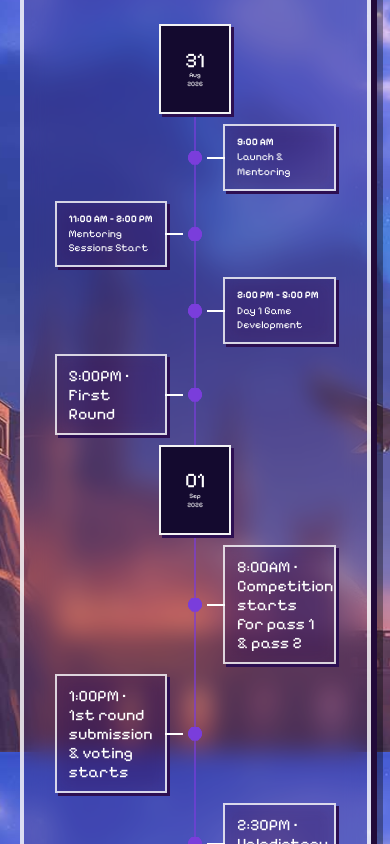
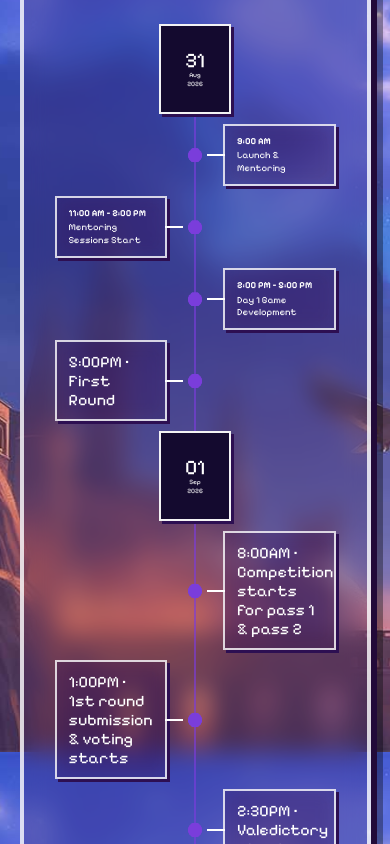
Before and after one commit to RashmiR777/RESOLVE26, a React (Vite) app: page / in a window 390 px wide. Shown: the part 1780-2624 px from the top of the page. Built offline with nearby package versions, Linux system fonts and the light colour scheme.

Commit message:
timeline text5

```diff
--- a/src/App.css
+++ b/src/App.css
@@ -430,17 +430,17 @@ white-space:nowrap;
 }
 
 .timeline-content strong{
-  font-size:.63rem;
-  line-height:1.2;
+  font-size: clamp(0.58rem, 2.2vw, 0.76rem);
+  line-height: 1.2;
 }
 
 .timeline-content span{
-  font-size:.66rem;
-  line-height:1.35;
-  white-space:normal;
-  overflow-wrap:break-word;
-  word-break:normal;
-  hyphens:auto;
+  font-size: clamp(0.6rem, 2.2vw, 0.78rem);
+  line-height: 1.3;
+  white-space: normal;
+  overflow-wrap: break-word;
+  word-break: normal;
+  hyphens: auto;
 }
 
 .timeline-item-row.left .timeline-card,
```
